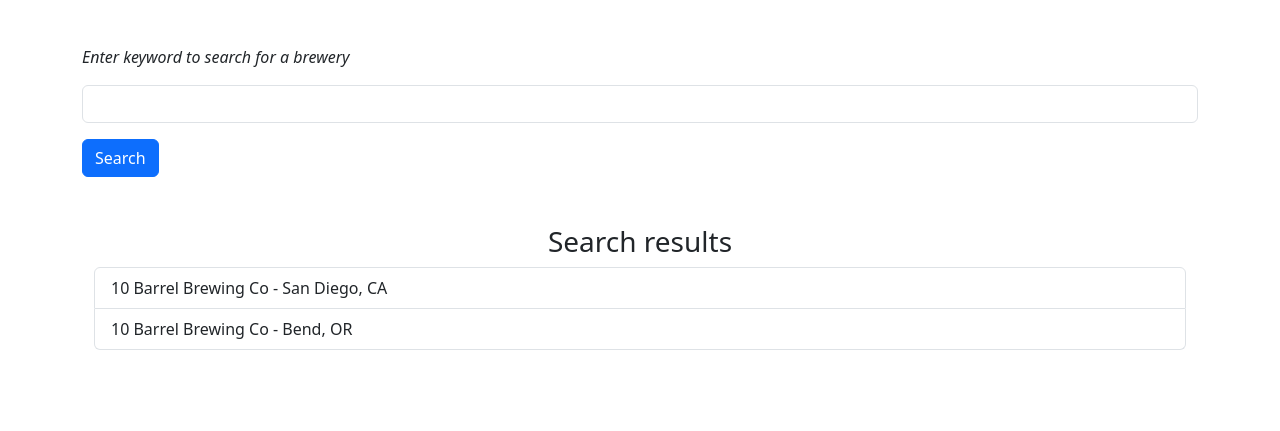
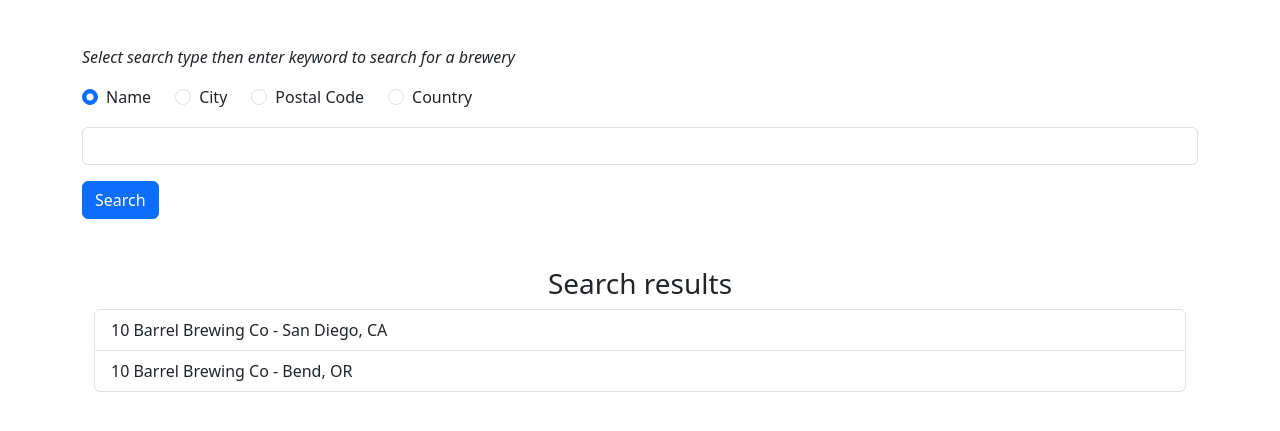
Before and after one commit to ald-p/brewery-search, a plain HTML site: page index.html in a window 1280 px wide. Shown: the part 147-578 px from the top of the page. Drawn offline with nearby package versions, Linux system fonts and the light colour scheme.

Commit message:
add radio buttons for search type

```diff
--- a/index.html
+++ b/index.html
@@ -17,15 +17,56 @@
       <h1 class="fw-bold">brew-where-ry.</h1>
     </header>
     <div class="container mt-5">
-      <form>
+      <form id="search-form">
         <label for="brew-search" class="form-label fst-italic mb-3"
-          >Enter keyword to search for a brewery</label
+          >Select search type then enter keyword to search for a brewery</label
         >
+        <div id="form-check-container" class="d-flex gap-4">
+          <div class="form-check">
+            <input
+              class="form-check-input"
+              type="radio"
+              name="searchRadio"
+              id="nameRadio"
+              checked
+            />
+            <label class="form-check-label" for="nameRadio"> Name </label>
+          </div>
+          <div class="form-check">
+            <input
+              class="form-check-input"
+              type="radio"
+              name="searchRadio"
+              id="cityRadio"
+            />
+            <label class="form-check-label" for="cityRadio"> City </label>
+          </div>
+          <div class="form-check">
+            <input
+              class="form-check-input"
+              type="radio"
+              name="searchRadio"
+              id="postalRadio"
+            />
+            <label class="form-check-label" for="postalRadio">
+              Postal Code
+            </label>
+          </div>
+          <div class="form-check">
+            <input
+              class="form-check-input"
+              type="radio"
+              name="searchRadio"
+              id="countryRadio"
+            />
+            <label class="form-check-label" for="countryRadio"> Country </label>
+          </div>
+        </div>
         <input
           type="text"
           name="brew-search"
           id="brew-search"
-          class="form-control mb-3"
+          class="form-control mb-3 mt-3"
         />
         <input type="submit" value="Search" class="btn btn-primary" />
       </form>
```
